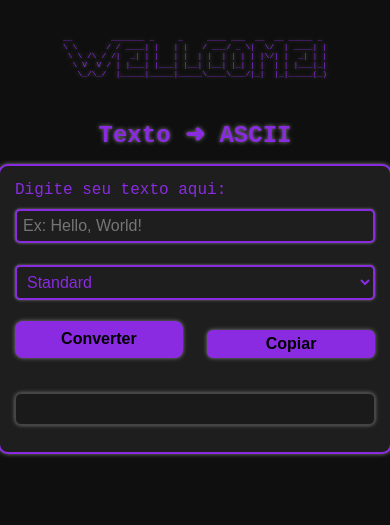
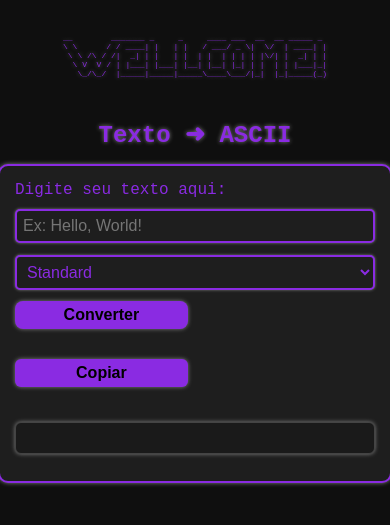
Before and after one commit to DanielRaik/ASCII-PROJECT, a plain HTML site: page index.html in a window 390 px wide. Shown: the top 525 px of the page. Drawn offline with Linux system fonts and the light colour scheme; no server answers.

Commit message:
Atualização responsividade

```diff
--- a/style.css
+++ b/style.css
@@ -134,7 +134,6 @@ pre#resultado {
 
 
 #btn-copiar {
-  position: absolute;
   top: 345px;
   right: 650px;
   background: #8A2BE2;
@@ -162,8 +161,7 @@ footer {
 }
 
 .mobile-buttons {
-    display: flex;
-    flex-wrap: wrap;
+    display: inline;
     gap: 10px;
     margin-top: 10px;
 }
```
